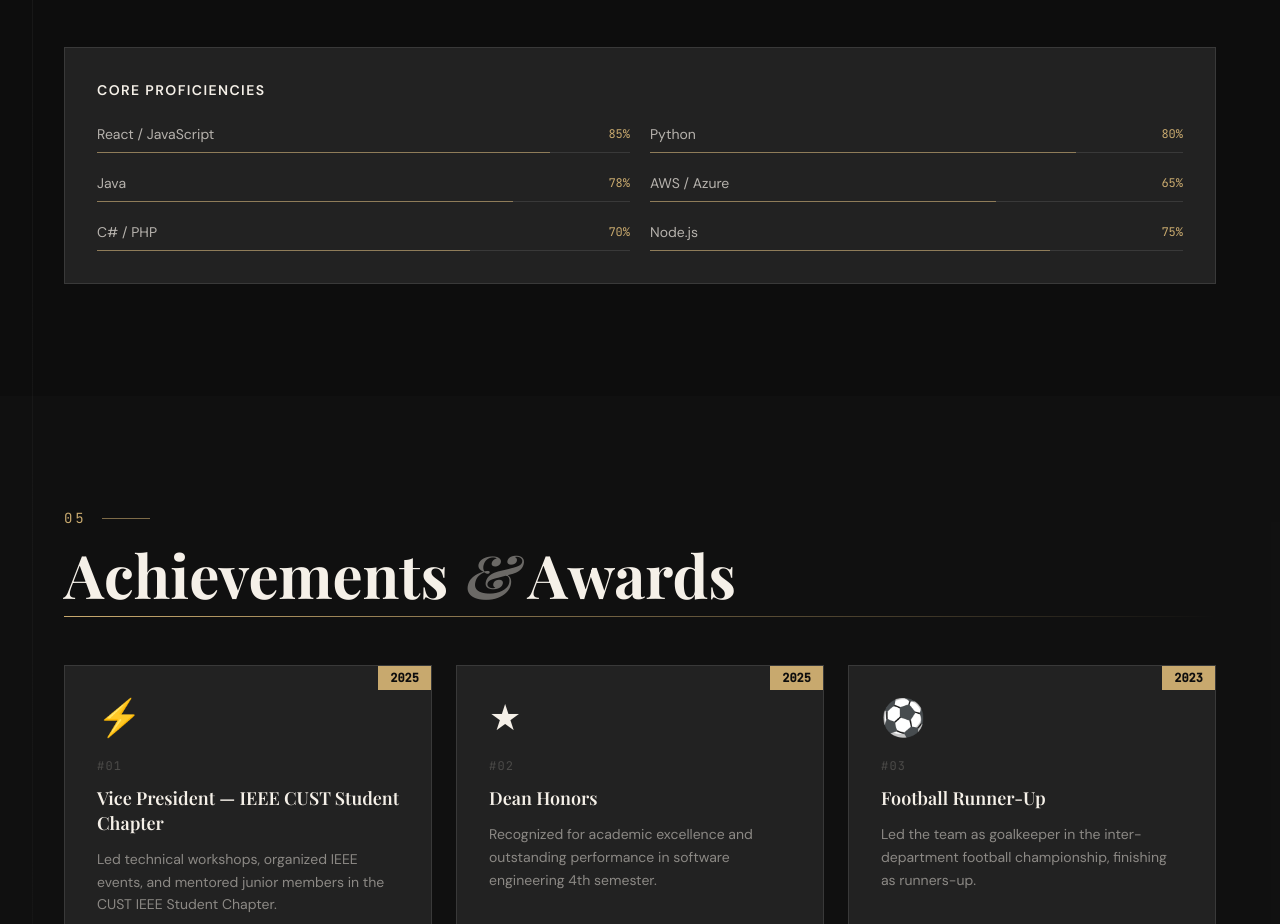
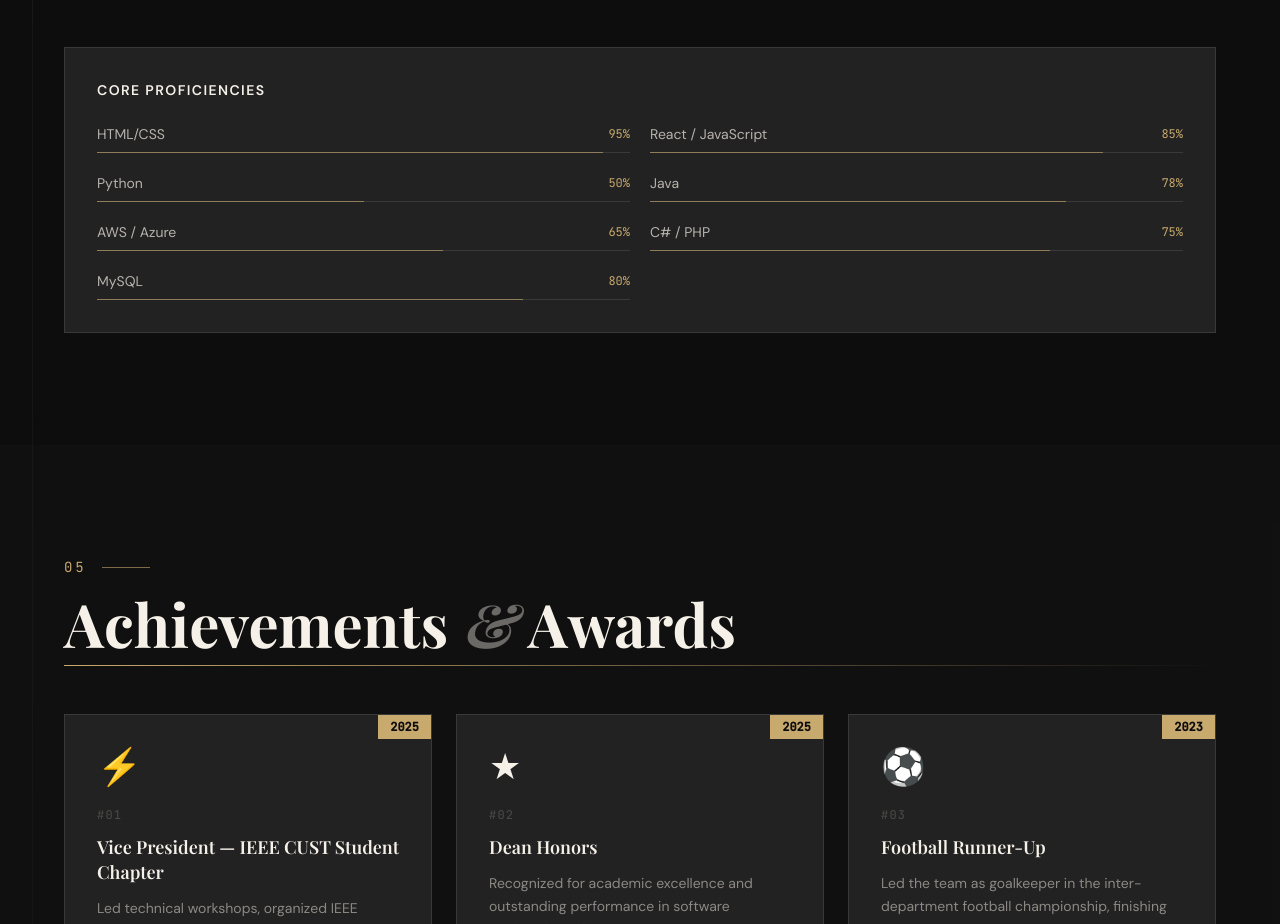
Before and after one commit to ahmedmujtaba45/My-Portfolio, a React (Vite) app: page / in a window 1280 px wide. Shown: the part 3543-4467 px from the top of the page. Built offline with nearby package versions, Linux system fonts and the light colour scheme; a web font is replaced by a local one.

Commit message:
Update Skills.jsx

```diff
--- a/src/sections/Skills.jsx
+++ b/src/sections/Skills.jsx
@@ -55,12 +55,13 @@ export default function Skills() {
             </h3>
             <div className="grid sm:grid-cols-2 gap-5">
               {[
+                { skill: "HTML/CSS", pct: 95 },
                 { skill: "React / JavaScript", pct: 85 },
-                { skill: "Python", pct: 80 },
+                { skill: "Python", pct: 50 },
                 { skill: "Java", pct: 78 },
                 { skill: "AWS / Azure", pct: 65 },
-                { skill: "C# / PHP", pct: 70 },
-                { skill: "Node.js", pct: 75 },
+                { skill: "C# / PHP", pct: 75 },
+                { skill: "MySQL", pct: 80 },
               ].map(({ skill, pct }) => (
                 <div key={skill}>
                   <div className="flex justify-between items-center mb-2">
```
